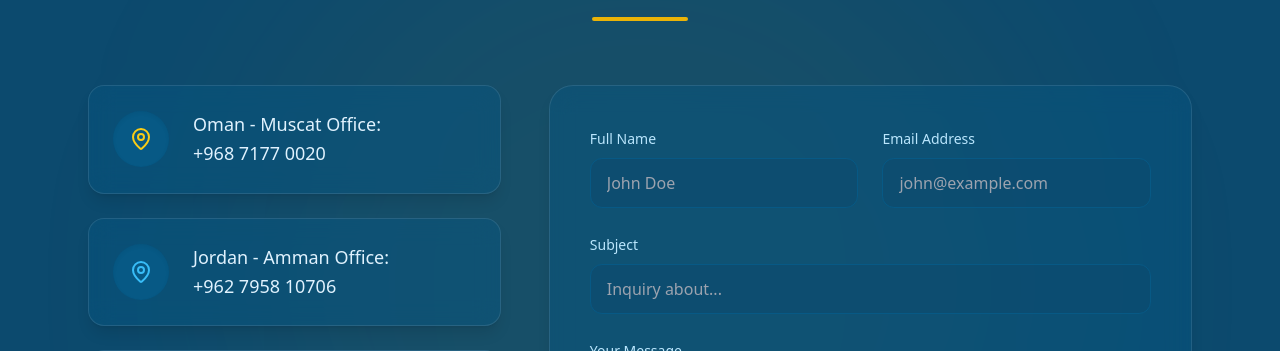
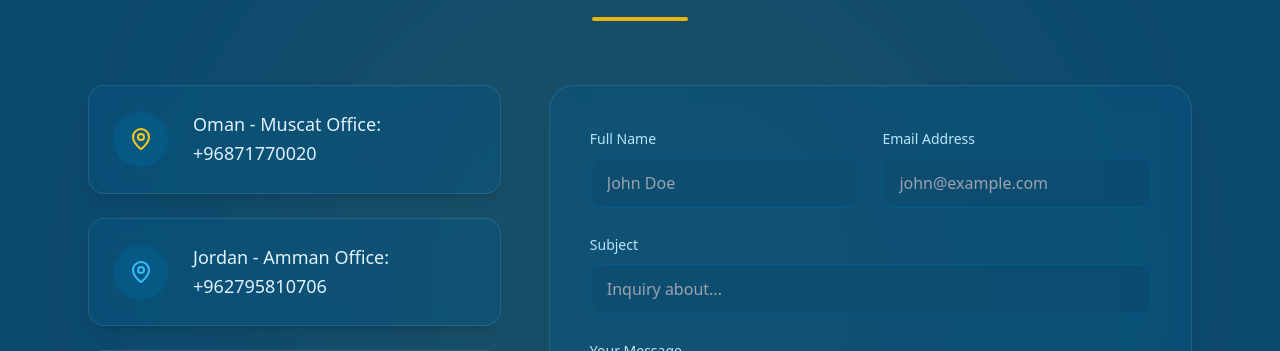
Before and after one commit to ramihasanain/zad-way, a Next.js app: page / in a window 1280 px wide. Shown: the part 2972-3323 px from the top of the page. Built offline with nearby package versions, Linux system fonts and the light colour scheme.

Commit message:
feat: initialize dictionary configuration for internationalization support

```diff
--- a/src/i18n/dictionaries.ts
+++ b/src/i18n/dictionaries.ts
@@ -40,8 +40,8 @@ export const dictionaries = {
     },
     contact: {
       title: "Contact Us",
-      omanOffice: "Oman - Muscat Office:\n+968 7177 0020",
-      jordanOffice: "Jordan - Amman Office:\n+962 7958 10706",
+      omanOffice: "Oman - Muscat Office:\n+96871770020",
+      jordanOffice: "Jordan - Amman Office:\n+962795810706",
       infoEmail: "Info@Zadway.com",
       salesEmail: "Sales@Zadway.com",
       form: {
@@ -94,8 +94,8 @@ export const dictionaries = {
     },
     contact: {
       title: "اتصل بنا",
-      omanOffice: "عُمان - مكتب مسقط:\n+968 7177 0020",
-      jordanOffice: "الأردن - مكتب عمان:\n+962 7958 10706",
+      omanOffice: "عُمان - مكتب مسقط:\n+96871770020",
+      jordanOffice: "الأردن - مكتب عمان:\n+962795810706",
       infoEmail: "Info@Zadway.com",
       salesEmail: "Sales@Zadway.com",
       form: {
```
